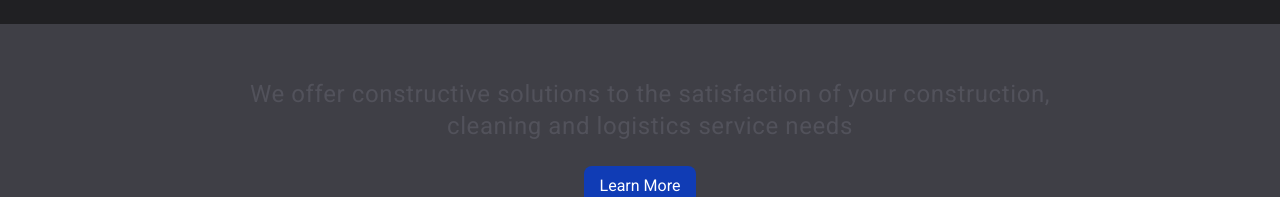
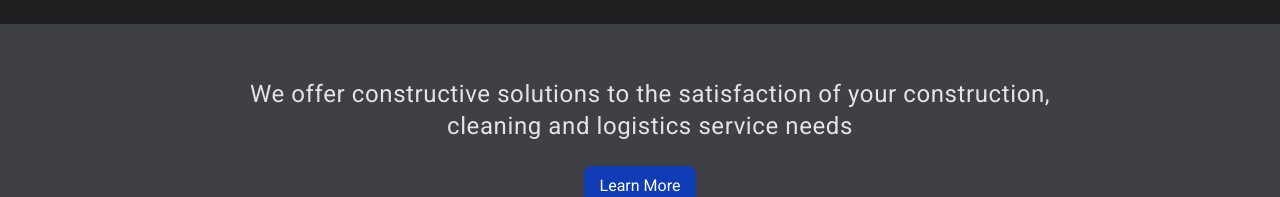
Before and after one commit to Sisamnkelo-Hlati/altra-core-solutions, a React (Create React App) app: page / in a window 1280 px wide. Shown: the part 352-549 px from the top of the page. Built offline with nearby package versions, Linux system fonts and the light colour scheme.

Commit message:
changed hero section font color

```diff
--- a/src/components/Hero.jsx
+++ b/src/components/Hero.jsx
@@ -15,7 +15,7 @@ function Hero() {
            <div className=' text-center md:py-20 px-3 w-screen'>
         <h1 className='text-[#103cb5] mb-3 text-base '>Multi-purpose organisation</h1>
        <h1 className='text-white font-bold text-2xl md:text-7xl  px-5 pb-2 tracking-wide md:tracking-wider mb-3  md:w-full '>  <span className=''>ALTRA</span>CORE SOLUTIONS</h1>
-        <h2 className='text-zinc-600 mt-16  py-2 px-5 md:px-2 text-base md:pl-7  md:text-2xl leading-7 tracking-wide md:max-w-[900px] md:mx-auto'>We offer constructive solutions to the satisfaction of your construction, cleaning and logistics service needs </h2>
+        <h2 className='text-zinc-200 mt-16  py-2 px-5 md:px-2 text-base md:pl-7  md:text-2xl leading-7 tracking-wide md:max-w-[900px] md:mx-auto'>We offer constructive solutions to the satisfaction of your construction, cleaning and logistics service needs </h2>
         <button className='bg-[#103cb5] mt-4 cursor-pointer text-white py-2 px-4 border-none rounded-lg outline-none hover:shadow-2xl hover:bg-[#1018B5] hover:text-white duration-1000'><Link  to='about' smooth={true} offset={-56} duration={500}>Learn More</Link></button>
 
        </div>
```
